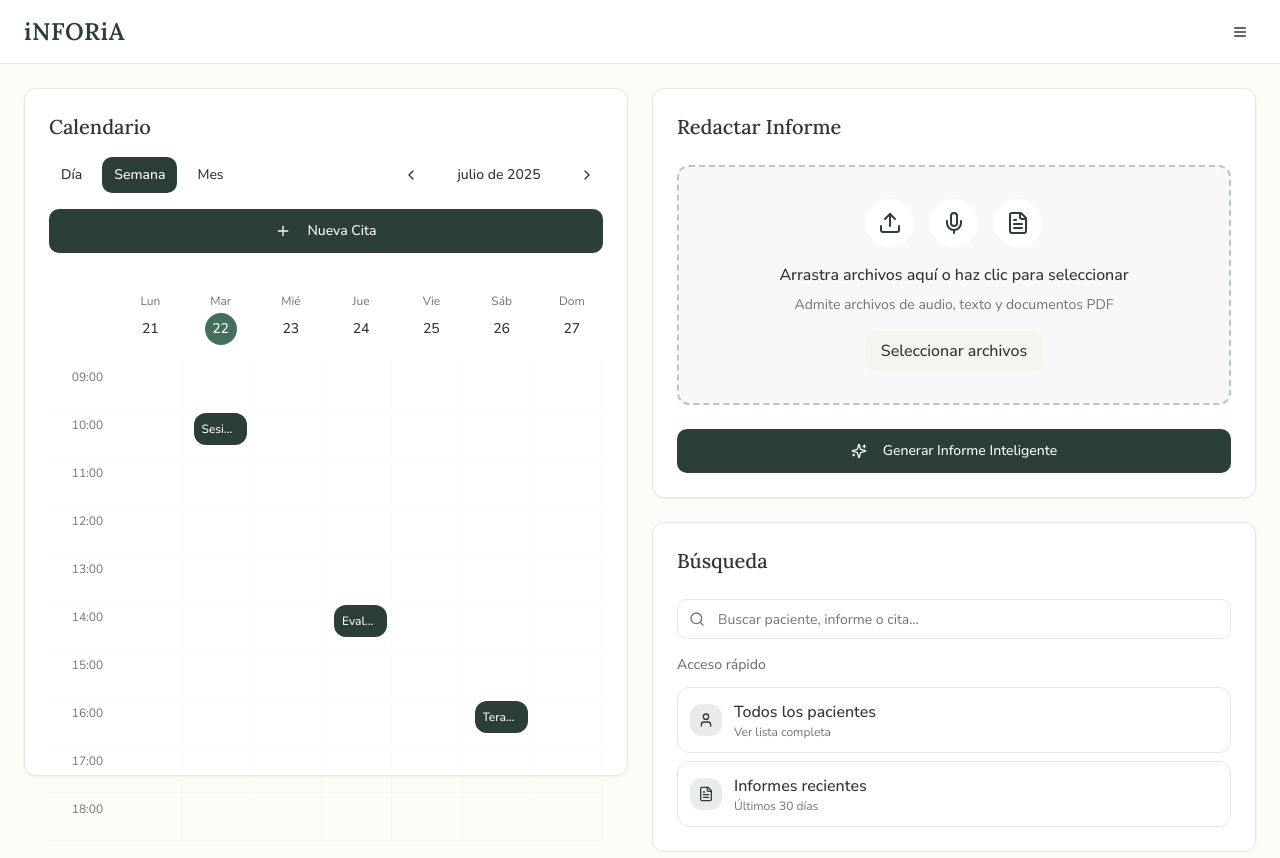
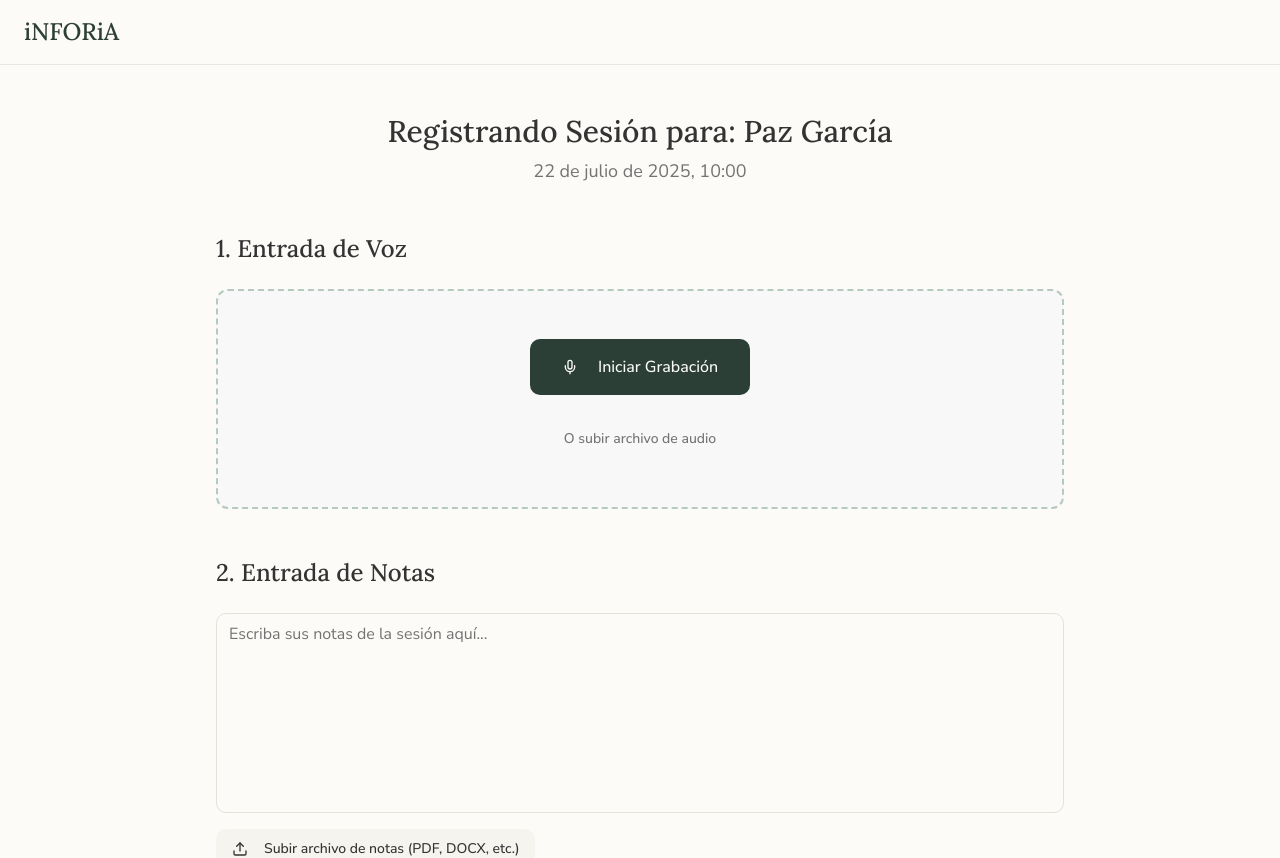
Before and after one commit to projectexinoxano-lab/inforia-knowledge-flow, a React (Vite) app: page / in a window 1280 px wide. Shown: the top 858 px of the page. Built offline with nearby package versions, Linux system fonts and the light colour scheme.

Commit message:
Replace dashboard with new

```diff
--- a/src/pages/Index.tsx
+++ b/src/pages/Index.tsx
@@ -1,7 +1,91 @@
-import { Dashboard } from "@/components/Dashboard";
+import { Button } from "@/components/ui/button";
+import { Textarea } from "@/components/ui/textarea";
+import { Mic, Upload } from "lucide-react";
 
 const Index = () => {
-  return <Dashboard />;
+  return (
+    <div className="min-h-screen bg-background">
+      {/* Simple header with logo */}
+      <header className="border-b border-module-border bg-background">
+        <div className="container mx-auto px-6 py-4">
+          <h1 className="font-serif text-2xl font-medium text-primary">iNFORiA</h1>
+        </div>
+      </header>
+
+      {/* Main content - centered single column */}
+      <main className="container mx-auto px-6 py-12 max-w-4xl">
+        <div className="space-y-12">
+          {/* Page Header - Context */}
+          <div className="text-center">
+            <h1 className="font-serif text-3xl font-medium text-foreground mb-2">
+              Registrando Sesión para: Paz García
+            </h1>
+            <p className="text-lg text-muted-foreground">
+              22 de julio de 2025, 10:00
+            </p>
+          </div>
+
+          {/* Section 1: Voice Input */}
+          <section className="space-y-6">
+            <h2 className="font-serif text-2xl font-medium text-foreground">
+              1. Entrada de Voz
+            </h2>
+
+            <div className="border-2 border-dashed border-dropzone-border bg-dropzone-background rounded-lg p-12">
+              <div className="flex flex-col items-center space-y-6">
+                <Button
+                  size="lg"
+                  className="h-14 px-8 text-base font-medium"
+                >
+                  <Mic className="mr-3 h-5 w-5" />
+                  Iniciar Grabación
+                </Button>
+
+                <Button
+                  variant="ghost"
+                  className="text-muted-foreground hover:text-foreground"
+                >
+                  O subir archivo de audio
+                </Button>
+              </div>
+            </div>
+          </section>
+
+          {/* Section 2: Notes Input */}
+          <section className="space-y-6">
+            <h2 className="font-serif text-2xl font-medium text-foreground">
+              2. Entrada de Notas
+            </h2>
+
+            <div className="space-y-4">
+              <Textarea
+                placeholder="Escriba sus notas de la sesión aquí..."
+                className="min-h-[200px] text-base resize-none"
+              />
+
+              <Button
+                variant="secondary"
+                className="w-full sm:w-auto"
+              >
+                <Upload className="mr-2 h-4 w-4" />
+                Subir archivo de notas (PDF, DOCX, etc.)
+              </Button>
+            </div>
+          </section>
+
+          {/* Final Action */}
+          <div className="flex justify-center pt-8">
+            <Button
+              size="lg"
+              className="h-14 px-12 text-lg font-medium"
+            >
+              Generar Informe con IA
+            </Button>
+          </div>
+        </div>
+      </main>
+    </div>
+  );
 };
 
 export default Index;
```
